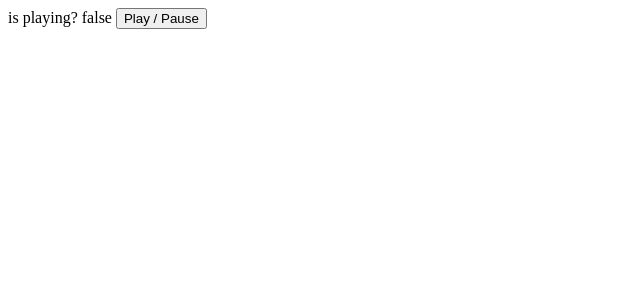
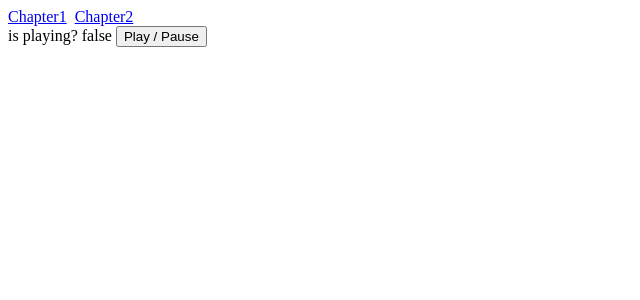
Before and after one commit to ShawnTseng/web-audio, a Vue app: page /#/ in a window 1280 px wide. Shown: the top 300 px of the page, without its empty margins (0-640 px from the left). Built offline with nearby package versions, Linux system fonts and the light colour scheme.

Commit message:
加入簡易路由

```diff
--- a/src/App.vue
+++ b/src/App.vue
@@ -1,9 +1,17 @@
 <template>
-  <router-view />
+  <div>
+    <Navbar />
+    <router-view />
+  </div>
 </template>
 
 <script>
+import Navbar from './layout/Navbar';
+
 export default {
   name: 'App',
+  components: {
+    Navbar,
+  },
 };
 </script>
--- /dev/null
+++ b/src/layout/Navbar.vue
@@ -0,0 +1,32 @@
+<template>
+  <div>
+    <span class="container" v-for="page in pageList" :key="page.name">
+      <router-link :to="{ name: page.name }">{{ page.text }}</router-link>
+    </span>
+  </div>
+</template>
+
+<script>
+export default {
+  data() {
+    return {
+      pageList: [],
+    };
+  },
+  created() {
+    this.pageList = [
+      { text: 'Chapter1', name: 'chapter1' },
+      { text: 'Chapter2', name: 'chapter2' },
+    ];
+  },
+};
+</script>
+
+<style lang="scss" scoped>
+.container {
+  margin-right: 8px;
+  &:last-child {
+    margin-right: 0;
+  }
+}
+</style>
--- a/src/router.js
+++ b/src/router.js
@@ -3,7 +3,10 @@ import VueRouter from 'vue-router';
 
 Vue.use(VueRouter);
 
-const routes = [{ path: '/', component: () => import('./views/Index.vue') }];
+const routes = [
+  { path: '/', name: 'chapter1', component: () => import('./views/Index.vue') },
+  { path: '/chapter2', name: 'chapter2', component: () => import('./views/Chapter2.vue') },
+];
 
 const router = new VueRouter({
   routes, // (缩写) 相当于 routes: routes
--- /dev/null
+++ b/src/views/Chapter2.vue
@@ -0,0 +1,12 @@
+<template>
+  <div>
+    Chapter2
+  </div>
+</template>
+
+<script>
+export default {};
+</script>
+
+<style lang="scss" scoped>
+</style>
```
